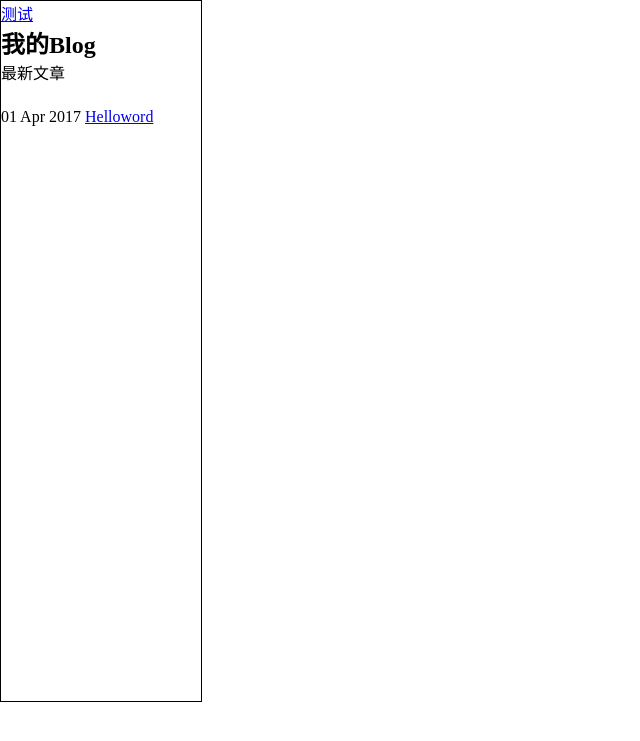
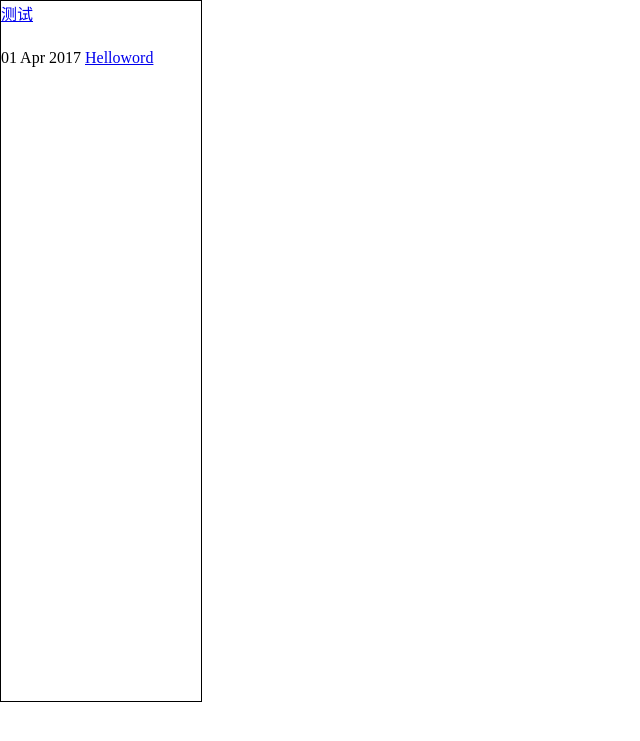
Before and after one commit to DAIXK/DAIXK.github.io, a Jekyll site: the page built from index.html, in a window 1280 px wide. Shown: the top 741 px of the page, without its empty margins (0-640 px from the left). Built offline with Jekyll 4.4.1, drawn with Linux system fonts in a browser that asks for light colours.

Commit message:
Update index.html
test

```diff
--- a/index.html
+++ b/index.html
@@ -1,9 +1,7 @@
 ---
 layout: default
-title: 我的Blog
+title: DAIXK's bolg
 ---
-<h2>{{ page.title }}</h2>
-<p>最新文章</p>
 <ul>
 	{% for post in site.posts %}
 　		<li>{{ post.date | date_to_string }} <a href="{{ site.baseurl }}{{ post.url }}">{{ post.title }}</a></li>
```
